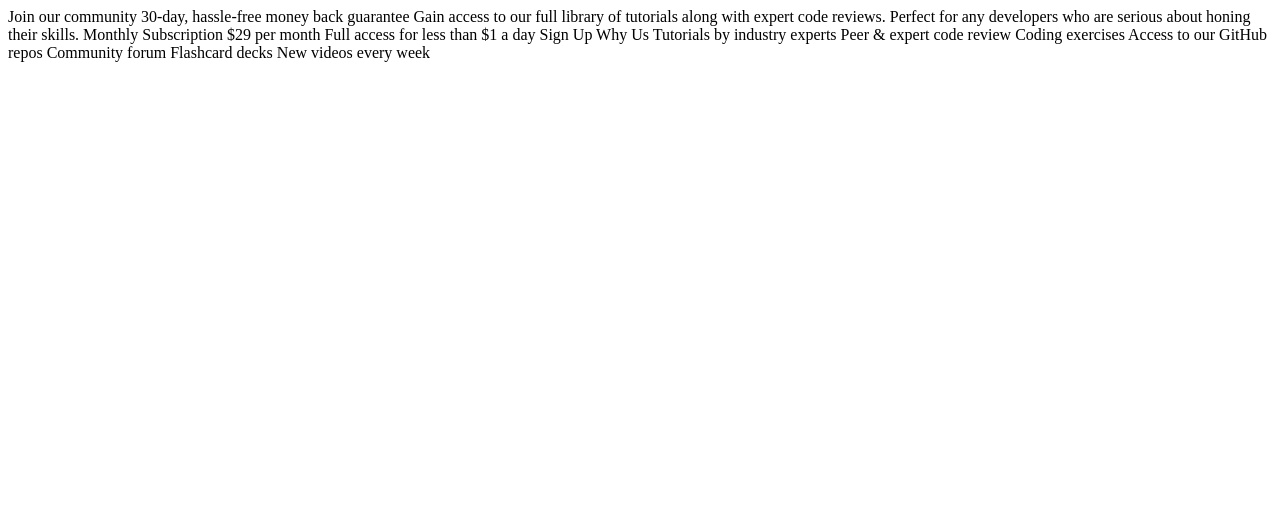
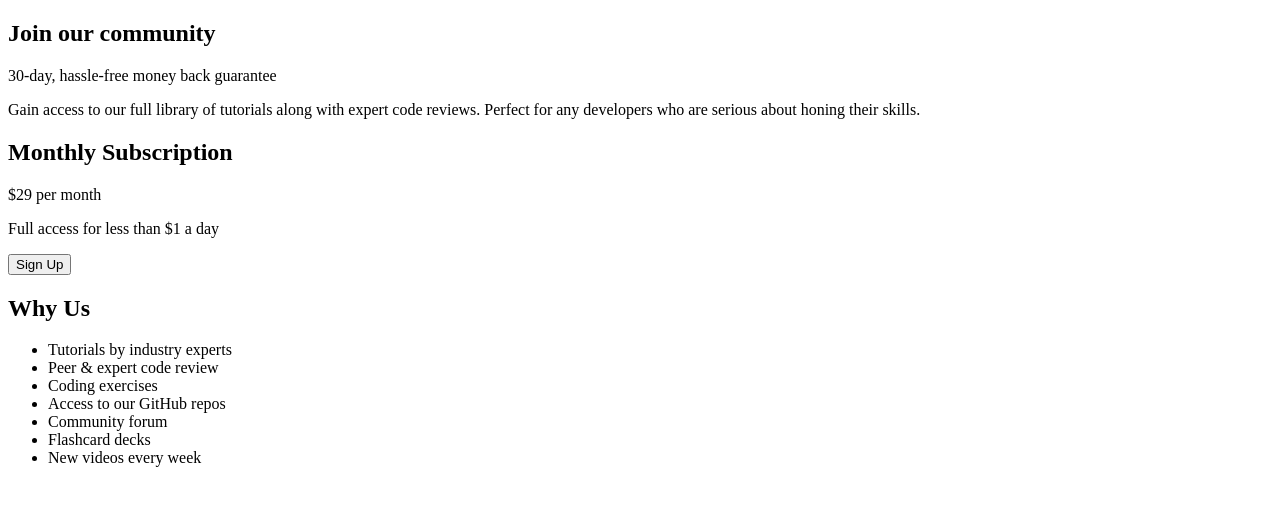
Before and after one commit to sheronimo/frontendmentor-singlepricegrid, a plain HTML site: page index.html in a window 1280 px wide. Drawn offline with Linux system fonts and the light colour scheme.

Commit message:
markup overhaul

```diff
--- a/index.html
+++ b/index.html
@@ -21,13 +21,42 @@
   	</style> -->
 	</head>
 	<body>
-		Join our community 30-day, hassle-free money back guarantee Gain access to
-		our full library of tutorials along with expert code reviews. Perfect for
-		any developers who are serious about honing their skills. Monthly
-		Subscription &dollar;29 per month Full access for less than &dollar;1 a day
-		Sign Up Why Us Tutorials by industry experts Peer &amp; expert code review
-		Coding exercises Access to our GitHub repos Community forum Flashcard decks
-		New videos every week
+		<main class="grid">
+			<section class="join">
+				<h1 class="join-heading">Join our community</h1>
+				<p class="join-guarantee">30-day, hassle-free money back guarantee</p>
+				<p class="join-text">
+					Gain access to our full library of tutorials along with expert code
+					reviews. Perfect for any developers who are serious about honing their
+					skills.
+				</p>
+			</section>
+
+			<section class="subscribe">
+				<h2 class="subscribe-heading">Monthly Subscription</h2>
+				<div class="subscribe-price">
+					<span class="cost">&dollar;29</span>
+					<span class="month">per month</span>
+				</div>
+				<p class="subscribe-tagline">
+					Full access for less than &dollar;1 a day
+				</p>
+				<button class="subscribe-btn">Sign Up</button>
+			</section>
+
+			<section class="marketing">
+				<h2 class="marketing-heading">Why Us</h2>
+				<ul class="marketing-list">
+					<li class="marketing-item">Tutorials by industry experts</li>
+					<li class="marketing-item">Peer &amp; expert code review</li>
+					<li class="marketing-item">Coding exercises</li>
+					<li class="marketing-item">Access to our GitHub repos</li>
+					<li class="marketing-item">Community forum</li>
+					<li class="marketing-item">Flashcard decks</li>
+					<li class="marketing-item">New videos every week</li>
+				</ul>
+			</section>
+		</main>
 
 		<!-- <footer>
 			<p class="attribution">
```
